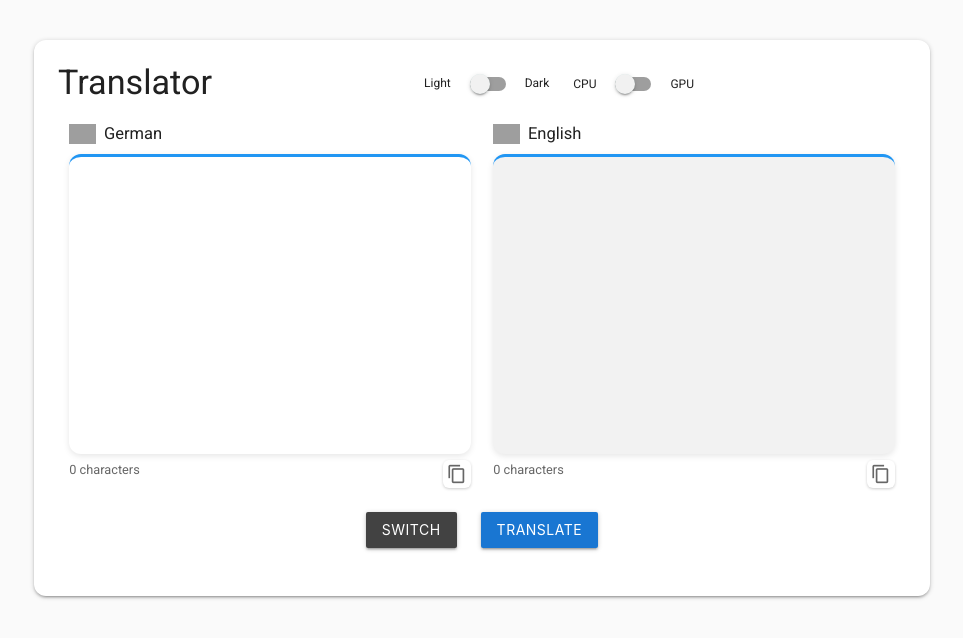
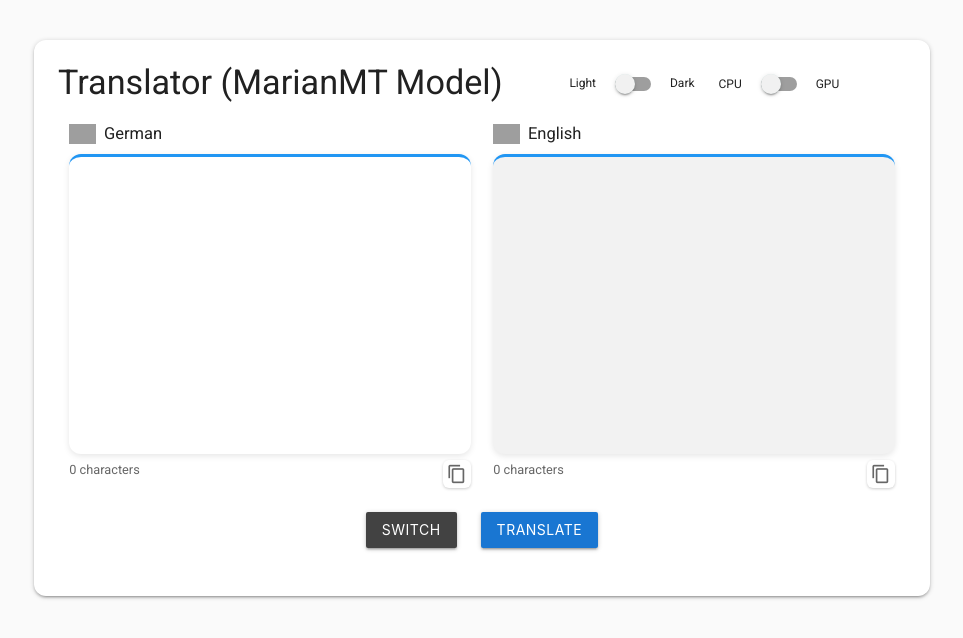
Before and after one commit to jmaycon/marian-translator-api-py, a plain HTML site: page static/index.html in a window 1280 px wide. Shown: the whole page, without its empty margins (158-1121 px from the left). Drawn offline with nearby package versions, Linux system fonts and the light colour scheme; grey boxes are pictures that could not be loaded.

Commit message:
chore: Change page title to Translator MarianMT Model

```diff
--- a/static/index.html
+++ b/static/index.html
@@ -3,7 +3,7 @@
 <head>
     <meta charset="UTF-8" />
     <meta name="viewport" content="width=device-width, initial-scale=1.0"/>
-    <title>Translator</title>
+    <title>Translator (MarianMT Model)</title>
     <link href="https://fonts.googleapis.com/css2?family=Roboto&display=swap" rel="stylesheet">
     <link href="https://fonts.googleapis.com/icon?family=Material+Icons" rel="stylesheet">
     <link href="https://cdnjs.cloudflare.com/ajax/libs/materialize/1.0.0/css/materialize.min.css" rel="stylesheet">
@@ -192,7 +192,7 @@
 
         <!-- Header -->
         <div class="row" style="display: flex; align-items: center; justify-content: space-between;">
-            <h4 style="margin: 0;">Translator</h4>
+            <h4 style="margin: 0;">Translator (MarianMT Model)</h4>
             <div style="display: flex; gap: 24px;">
                 <div class="switch theme-toggle">
                     <label style="color: inherit;">
```
